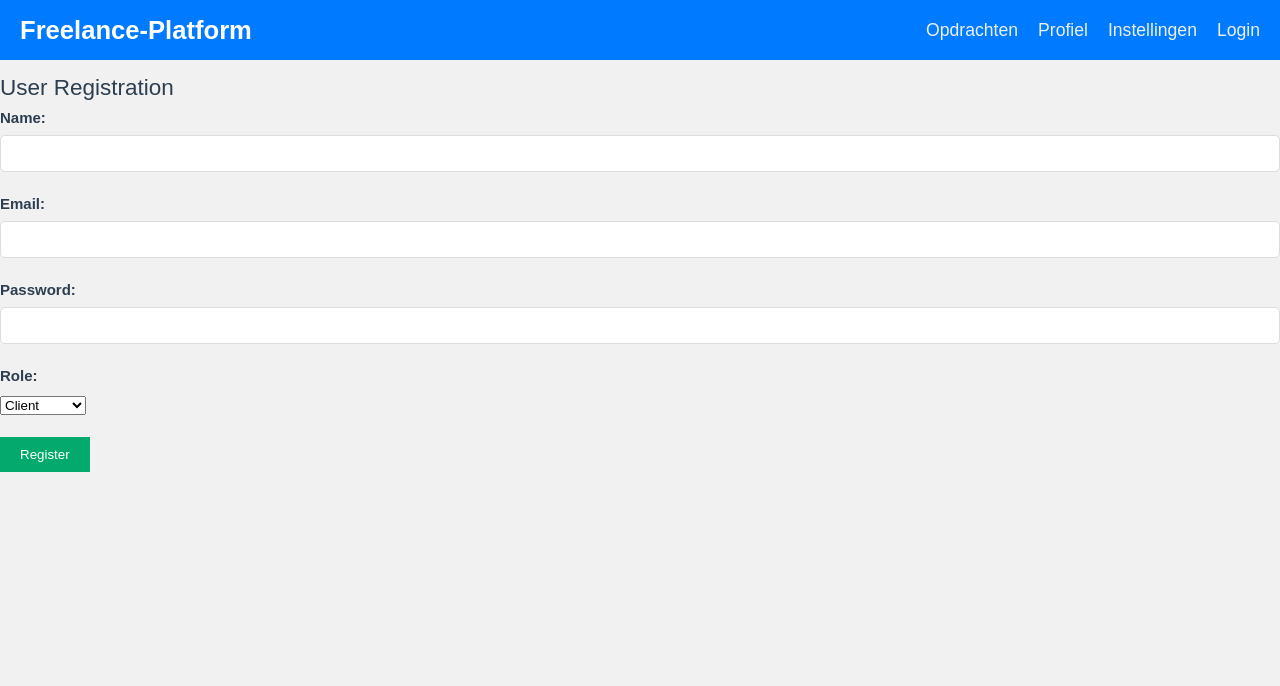
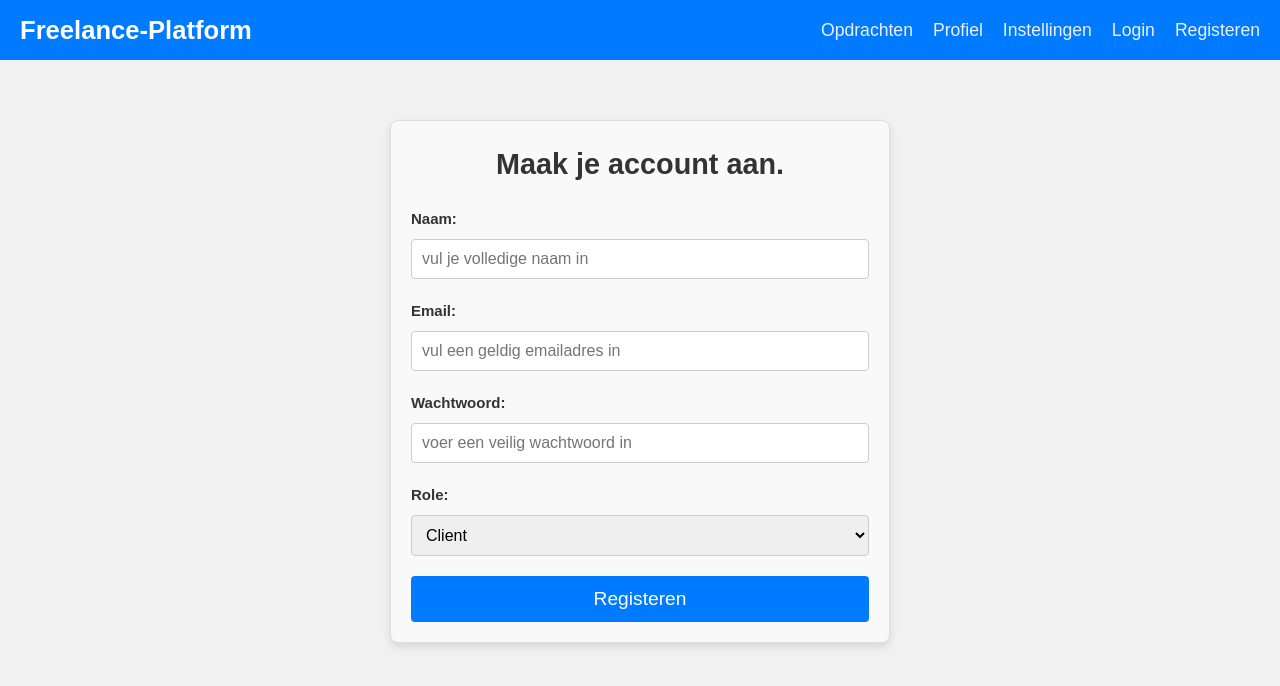
Before and after one commit to Nadir1109/frontend-freelance, a Vue app: page /register in a window 1280 px wide. Shown: the top 686 px of the page. Built offline with nearby package versions, Linux system fonts and the light colour scheme.

Commit message:
edited e2e testing to working jobcrud

```diff
--- a/src/components/EditJob.vue
+++ b/src/components/EditJob.vue
@@ -62,7 +62,7 @@
         ></textarea>
       </div>
 
-      <button type="submit" class="save-button" data-testid="save-button">Opslaan</button>
+      <button type="submit" class="save-button" data-testid="edited-save-button">Opslaan</button>
     </form>
   </div>
 </template>
--- a/src/components/NavigationBar.vue
+++ b/src/components/NavigationBar.vue
@@ -10,6 +10,7 @@
         <router-link to="/profile" class="nav-link">Profiel</router-link>
         <router-link to="/settings" class="nav-link">Instellingen</router-link>
         <router-link v-if="!isLoggedIn" to="/login" class="nav-link">Login</router-link>
+        <router-link v-if="!isLoggedIn" to="/register" class="nav-link">Registeren</router-link>
         <a v-if="isLoggedIn" @click="logout" class="nav-link-logout">Uitloggen</a>
       </div>
     </div>
--- a/src/components/RegisterUser.vue
+++ b/src/components/RegisterUser.vue
@@ -1,29 +1,57 @@
 <template>
-  <div>
-    <h2>User Registration</h2>
-    <form @submit.prevent="registerUser">
-      <div>
-        <label for="name">Name:</label>
-        <input type="text" v-model="userData.name" data-testid="name-input" required />
+  <div class="register-container">
+    <h2 class="form-title">Maak je account aan.</h2>
+    <form @submit.prevent="registerUser" class="register-form">
+      <div class="form-group">
+        <label for="name">Naam:</label>
+        <input
+            type="text"
+            v-model="userData.name"
+            id="name"
+            placeholder="vul je volledige naam in"
+            data-testid="name-input"
+            required
+        />
       </div>
-      <div>
+      <div class="form-group">
         <label for="email">Email:</label>
-        <input type="email" v-model="userData.email" data-testid="email-input" required />
+        <input
+            type="email"
+            v-model="userData.email"
+            id="email"
+            placeholder="vul een geldig emailadres in"
+            data-testid="email-input"
+            required
+        />
       </div>
-      <div>
-        <label for="password">Password:</label>
-        <input type="password" v-model="userData.password" data-testid="password-input" required />
+      <div class="form-group">
+        <label for="password">Wachtwoord:</label>
+        <input
+            type="password"
+            v-model="userData.password"
+            id="password"
+            placeholder="voer een veilig wachtwoord in"
+            data-testid="password-input"
+            required
+        />
       </div>
-      <div>
+      <div class="form-group">
         <label for="role">Role:</label>
-        <select v-model="userData.role" data-testid="role-input" required>
+        <select
+            v-model="userData.role"
+            id="role"
+            data-testid="role-input"
+            required
+        >
           <option value="CLIENT">Client</option>
           <option value="FREELANCER">Freelancer</option>
         </select>
       </div>
-      <button type="submit" data-testid="register-button">Register</button>
+      <button type="submit" class="register-button" data-testid="register-button">
+        Registeren
+      </button>
     </form>
-    <p v-if="message">{{ message }}</p>
+    <p v-if="message" class="message">{{ message }}</p>
   </div>
 </template>
 
@@ -37,7 +65,7 @@ export default {
         name: '',
         email: '',
         password: '',
-        role: 'CLIENT', // Standaardwaarde is CLIENT
+        role: 'CLIENT', // Default role
       },
       message: '',
     };
@@ -46,14 +74,15 @@ export default {
     async registerUser() {
       try {
         const response = await axios.post('/auth/register', JSON.stringify(this.userData), {
-          method: 'POST',
           headers: {
             'Content-Type': 'application/json',
           },
         });
         if (response.status === 201 || response.status === 200) {
-          this.message = 'Registration successful!';
-          this.$router.push('/');
+          this.message = 'Registration successful! Redirecting to home...';
+          setTimeout(() => {
+            this.$router.push('/');
+          }, 2000);
         } else {
           this.message = 'Registration failed. Please try again.';
         }
@@ -67,5 +96,85 @@ export default {
 </script>
 
 <style scoped>
-/* Voeg je eigen styling toe hier */
+.register-container {
+  max-width: 500px;
+  margin: 50px auto;
+  padding: 20px;
+  background-color: #f9f9f9;
+  border: 1px solid #ddd;
+  border-radius: 8px;
+  box-shadow: 0 4px 8px rgba(0, 0, 0, 0.1);
+}
+
+.form-title {
+  text-align: center;
+  font-size: 1.8rem;
+  font-weight: bold;
+  color: #333;
+  margin-bottom: 20px;
+}
+
+.register-form .form-group {
+  margin-bottom: 20px;
+}
+
+.register-form label {
+  display: block;
+  margin-bottom: 8px;
+  font-weight: bold;
+  color: #333;
+}
+
+.register-form input,
+.register-form select {
+  width: 100%;
+  padding: 10px;
+  border: 1px solid #ccc;
+  border-radius: 4px;
+  font-size: 1rem;
+  box-sizing: border-box;
+}
+
+.register-form input:focus,
+.register-form select:focus {
+  border-color: #007bff;
+  outline: none;
+}
+
+.register-button {
+  width: 100%;
+  padding: 12px;
+  background-color: #007bff;
+  color: white;
+  border: none;
+  border-radius: 4px;
+  font-size: 1.2rem;
+  cursor: pointer;
+  transition: background-color 0.3s ease;
+}
+
+.register-button:hover {
+  background-color: #0056b3;
+}
+
+.message {
+  margin-top: 20px;
+  text-align: center;
+  color: green;
+  font-weight: bold;
+}
+
+@media (max-width: 768px) {
+  .register-container {
+    padding: 15px;
+  }
+
+  .form-title {
+    font-size: 1.5rem;
+  }
+
+  .register-button {
+    font-size: 1rem;
+  }
+}
 </style>
```
Also changed, not shown: 2 other files (tests, documents, lock files or other folders).
